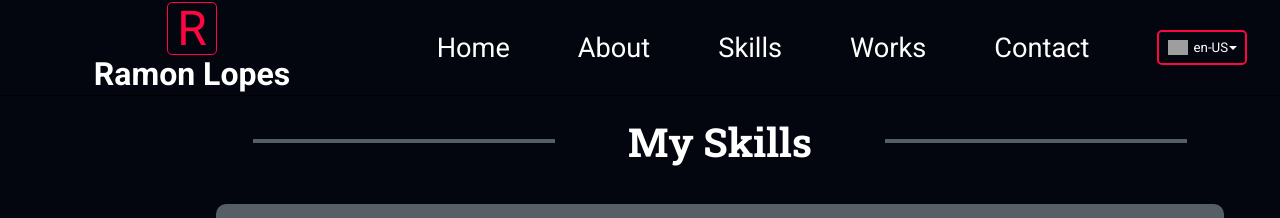
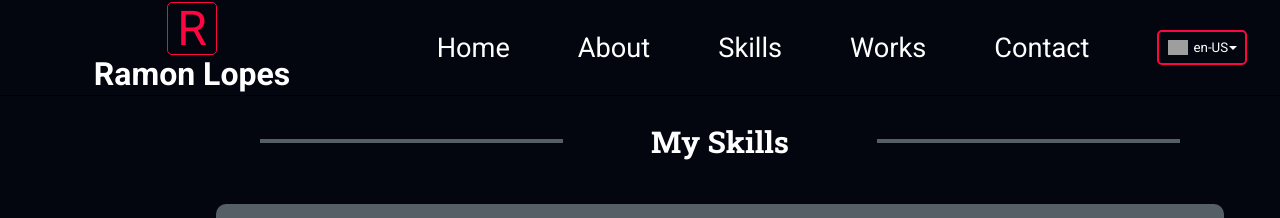
Before and after one commit to RamonMarcelLopes/Portfolio, a React (Vite) app: page /Skills in a window 1280 px wide. Shown: the top 218 px of the page. Built offline with nearby package versions, Linux system fonts and the light colour scheme; grey boxes are pictures that could not be loaded.

Commit message:
fix: wrap css

```diff
--- a/src/pages/Skills/index.css
+++ b/src/pages/Skills/index.css
@@ -47,6 +47,9 @@
     width: 1440px;
     height: 900px;
   }
+  .MySkillsH1 {
+    font-size: 30px;
+  }
 }
 @media screen and (max-width: 768px) and (max-height: 1024px) {
   .containerAllSkills {
@@ -62,4 +65,7 @@
     width: 100px;
     margin: 2%;
   }
+  .MySkillsH1 {
+    font-size: 20px;
+  }
 }
```
